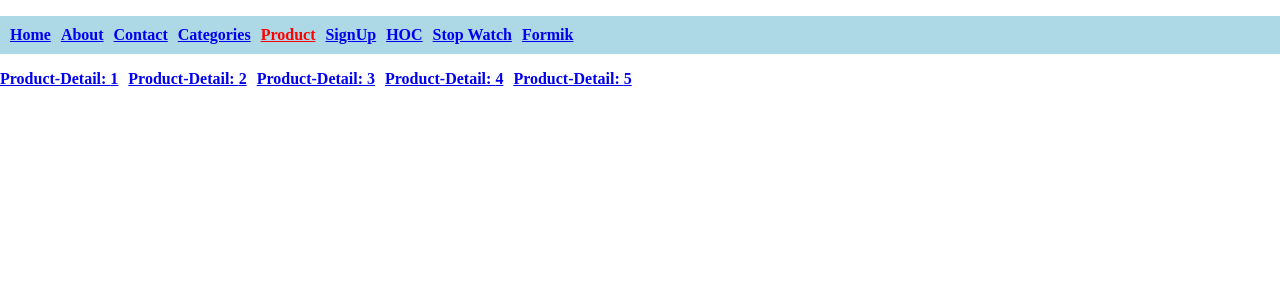
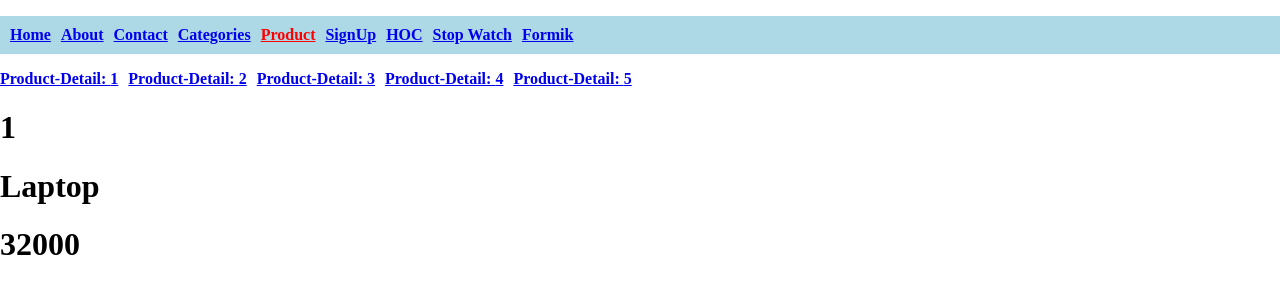
Before and after one commit to madanlal1/Enterprise-Application-Development, a React (Create React App) app in the folder React_Routing/react-routing/: page /product/1 in a window 1280 px wide. Shown: the top 300 px of the page. Built offline with nearby package versions, Linux system fonts and the light colour scheme.

Commit message:
formik module added

```diff
--- a/React_Routing/react-routing/src/components/Product.jsx
+++ b/React_Routing/react-routing/src/components/Product.jsx
@@ -11,7 +11,7 @@ const Product = () => {
 
             {Products.map(i => <li><Link to={`/product/${i.id}`}>Product-Detail: {i.id}</Link></li>)}
 
-            {Products.filter(item => item.id === id).map(itm => <><h1>{itm.id}</h1><h1>{itm.name}</h1><h1>{itm.Price}</h1></>)}
+            {Products.filter(item => item.id == id).map(itm => <><h1>{itm.id}</h1><h1>{itm.name}</h1><h1>{itm.Price}</h1></>)}
 
         </>
     );
```
